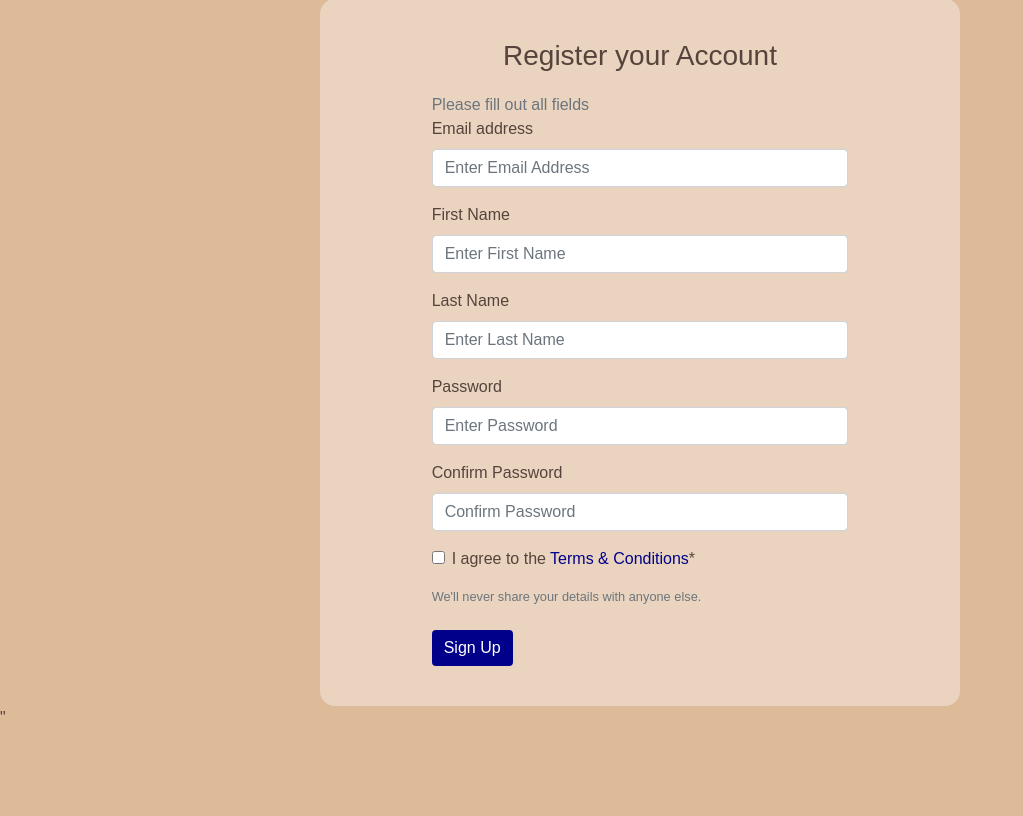
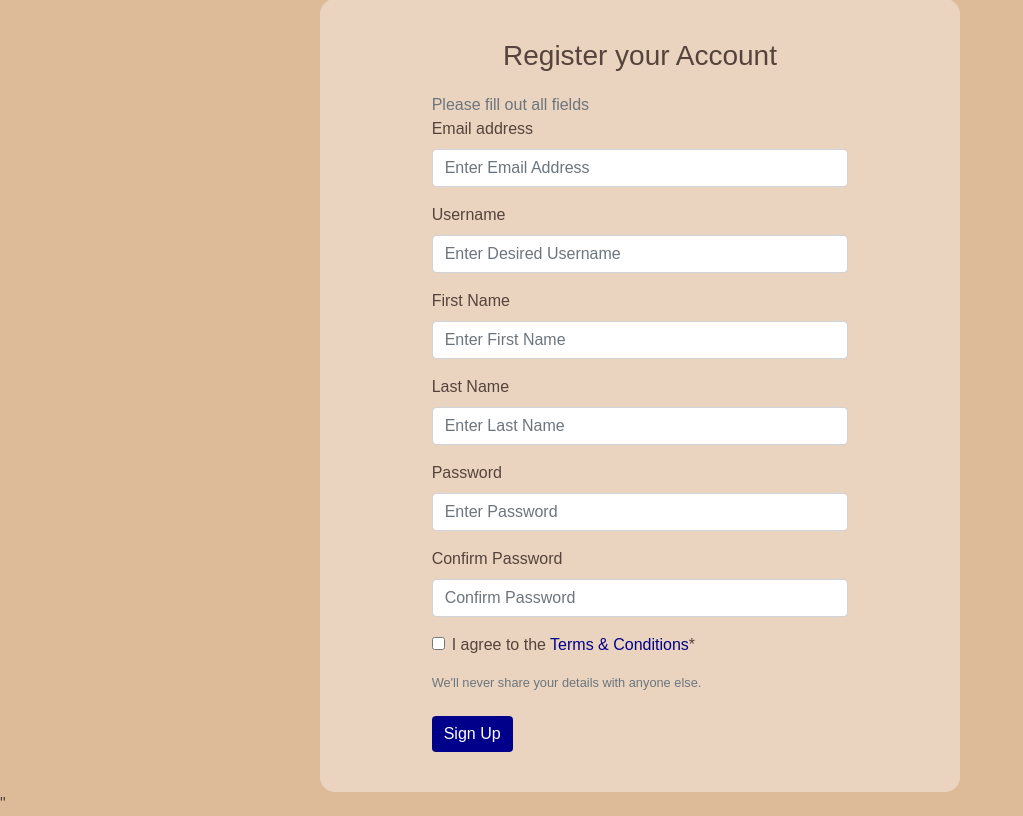
Before and after one commit to sdthomas91/chat-down-under-new, a Flask app: page /sign_up in a window 1280 px wide. Shown: the part 554-1370 px from the top of the page, without its empty margins (0-1023 px from the left). Before the commit the page ends 1269 px from the top, so only its background shows below. Run offline with Flask 3, Linux system fonts and the light colour scheme; some libraries are stand-ins or nearby versions.

Commit message:
added data for a user to have a username to link to questions

```diff
--- a/downunder/routes.py
+++ b/downunder/routes.py
@@ -10,12 +10,15 @@ def home():
 def sign_up():
     if request.method == 'POST':
         email = request.form.get('email')
+        username = request.form.get('username')
         fname = request.form.get('fname')
         lname = request.form.get('lname')
         password1 = request.form.get('password1')
         password2 = request.form.get('password2')
 
-        if len(fname) < 1:
+        if len(username) < 1:
+            flash('Username cannot be left blank')
+        elif len(fname) < 1:
             flash('First Name cannot be left blank', category='error')
         elif len(lname) < 1:
             flash('Last Name cannot be left blank', category='error')
--- a/downunder/templates/sign_up.html
+++ b/downunder/templates/sign_up.html
@@ -21,6 +21,10 @@
         <div class="form-group">
           <label for="email">Email address</label>
           <input type="email" class="form-control" id="email" name="email" placeholder="Enter Email Address" required>
+        </div>
+        <div class="form-group">
+          <label for="username">Username</label>
+          <input type="text" class="form-control" id="username" name="username" placeholder="Enter Desired Username" required>
         </div>
         <div class="form-group">
           <label for="fname">First Name</label>
```
Also changed, not shown: downunder/models.py (+21 -13 lines).
